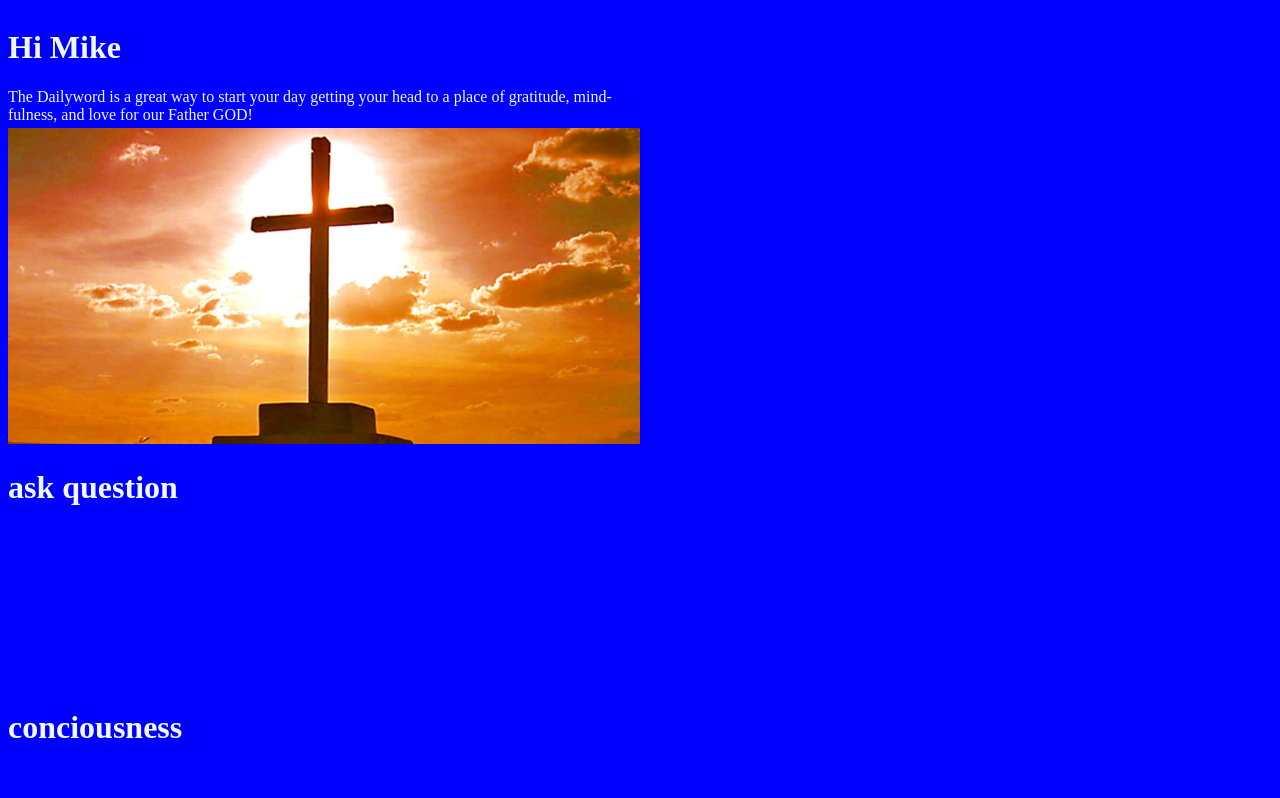
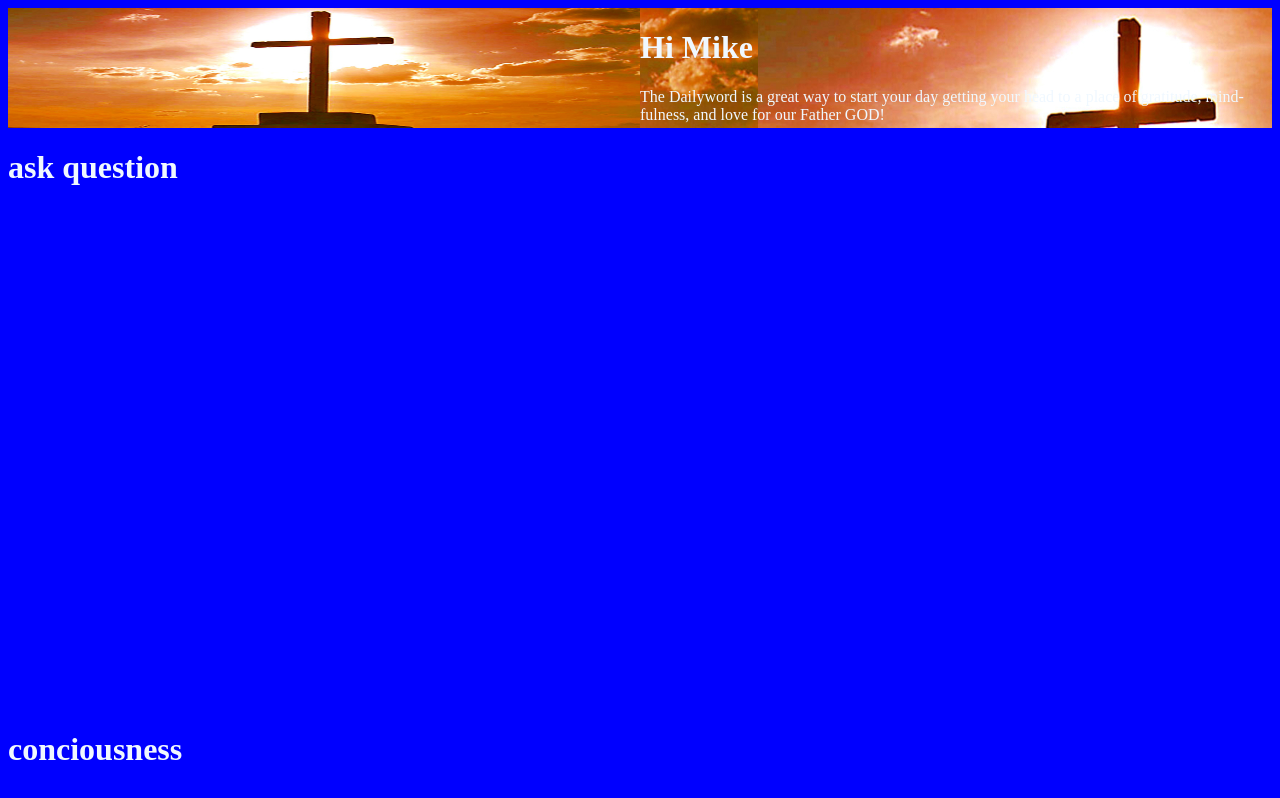
Before and after one commit to Praetz/The-Daily-Word, a plain HTML site: page index.html in a window 1280 px wide. Drawn offline with Linux system fonts and the light colour scheme.

Commit message:
Moved img to hdr.

```diff
--- a/css/styles.css
+++ b/css/styles.css
@@ -8,6 +8,7 @@ body {
     display: flex;
     width: 100%;
     margin-bottom: 0%;
+    background-image: url(/CSS/images/A-Christian-cross-by-Waiting-For-The-Word-750x375.jpg);
 }
 
 .header-div {
--- a/index.html
+++ b/index.html
@@ -16,6 +16,8 @@
 
 <body>
     <header class="header-container">
+    <img class="img" src="./css/images/A-Christian-cross-by-Waiting-For-The-Word-750x375.jpg" alt="picture">
+
         <div class="header-div">
             <h1>Hi Mike</h1>
             <P> The Dailyword is a great way to start your day
@@ -25,7 +27,6 @@
         </div>
     </header>
     <main class="main-container">
-        <img class="img" src="./css/images/A-Christian-cross-by-Waiting-For-The-Word-750x375.jpg" alt="picture">
         <div class="main-div">
         <h1>ask question</h1>
         </div>
```
